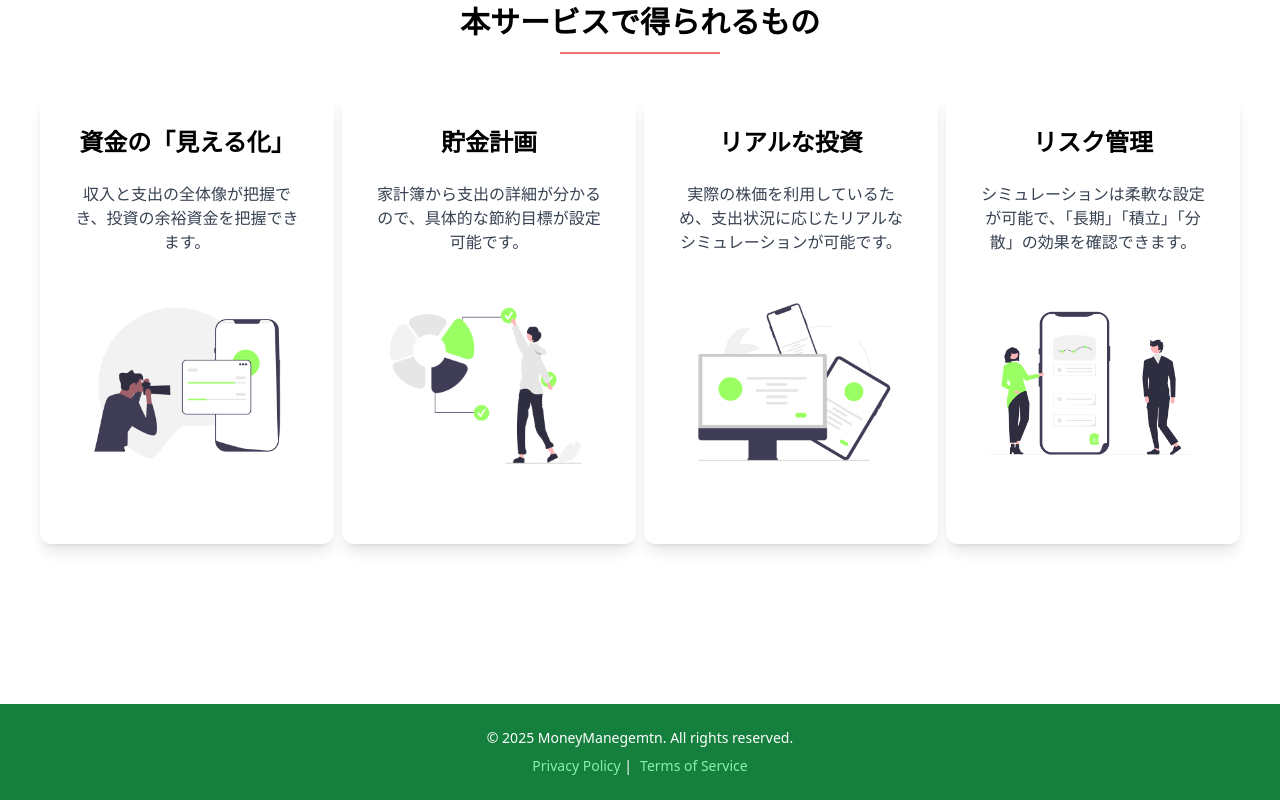
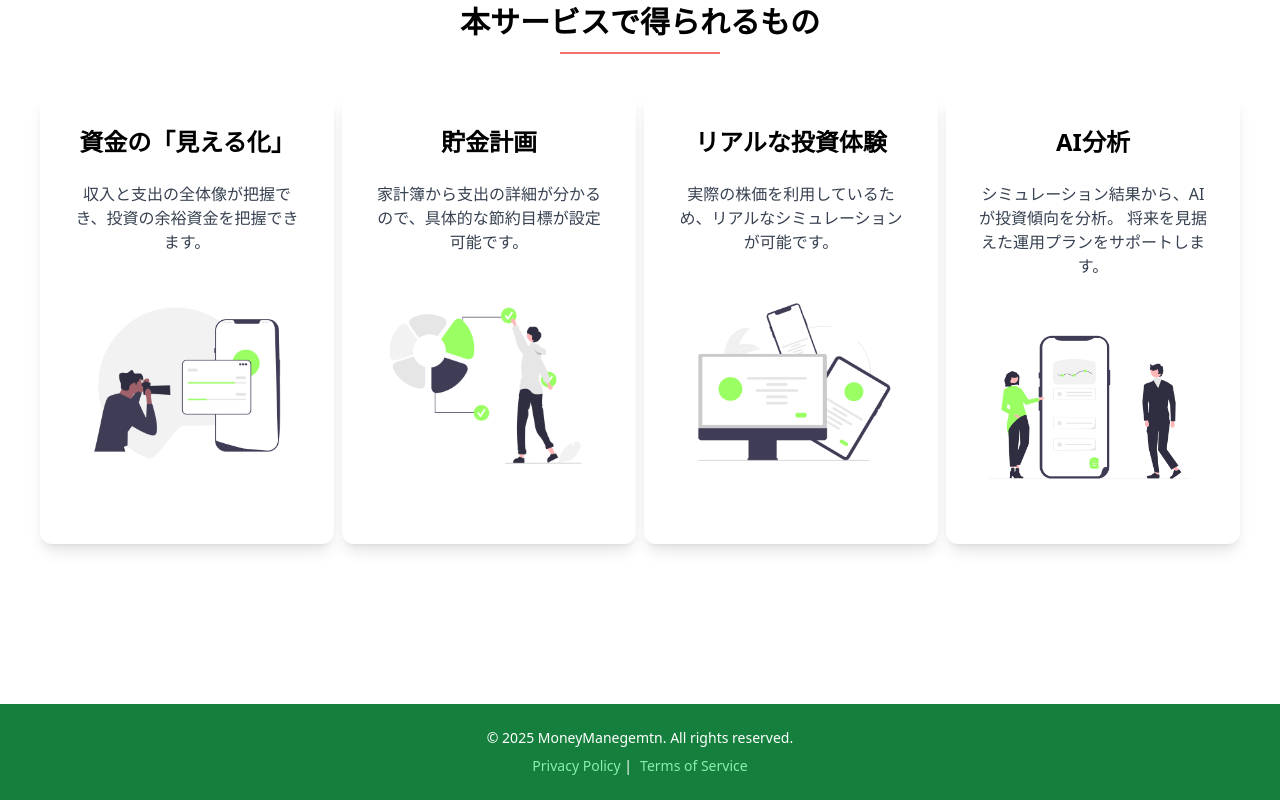
Before and after one commit to poppuko-n/MoneyManagement, a React (Vite) app in the folder my_react_app/: page / in a window 1280 px wide. Shown: the part 1938-2738 px from the top of the page. Built offline with nearby package versions, Linux system fonts and the light colour scheme.

Commit message:
refacotr: ホーム画面にAI分析を追記

```diff
--- a/my_react_app/src/Home.jsx
+++ b/my_react_app/src/Home.jsx
@@ -220,9 +220,9 @@ const Home = ({setIsSignUp}) => {
             transition={{ duration:0.5, ease: "linear", delay:0.6 }}
             viewport={{ once:true }}
             className="text-center bg-white shadow-lg rounded-xl p-8 flex-1 max-w-[30%] min-h-[450px]">
-            <h4 className="text-2xl font-semibold mb-6">リアルな投資</h4>
+            <h4 className="text-2xl font-semibold mb-6">リアルな投資体験</h4>
             <p className="text-gray-700 text-base mb-6">
-              実際の株価を利用しているため、支出状況に応じたリアルなシミュレーションが可能です。
+              実際の株価を利用しているため、リアルなシミュレーションが可能です。
             </p>
             <img src={service3} alt="リアルなシミュレーション" className="mx-auto w-52 h-52 object-contain" />
           </motion.div>
@@ -233,9 +233,10 @@ const Home = ({setIsSignUp}) => {
             transition={{ duration:0.5, ease: "linear", delay:0.9 }}
             viewport={{ once:true }}
             className="text-center bg-white shadow-lg rounded-xl p-8 flex-1 max-w-[30%] min-h-[450px]">
-            <h4 className="text-2xl font-semibold mb-6">リスク管理</h4>
+            <h4 className="text-2xl font-semibold mb-6"> AI分析</h4>
             <p className="text-gray-700 text-base mb-6">
-              シミュレーションは柔軟な設定が可能で、「長期」「積立」「分散」の効果を確認できます。
+              シミュレーション結果から、AIが投資傾向を分析。
+              将来を見据えた運用プランをサポートします。
             </p>
             <img src={service4} alt="損益額の確認" className="mx-auto w-52 h-52 object-contain" />
           </motion.div>
```
